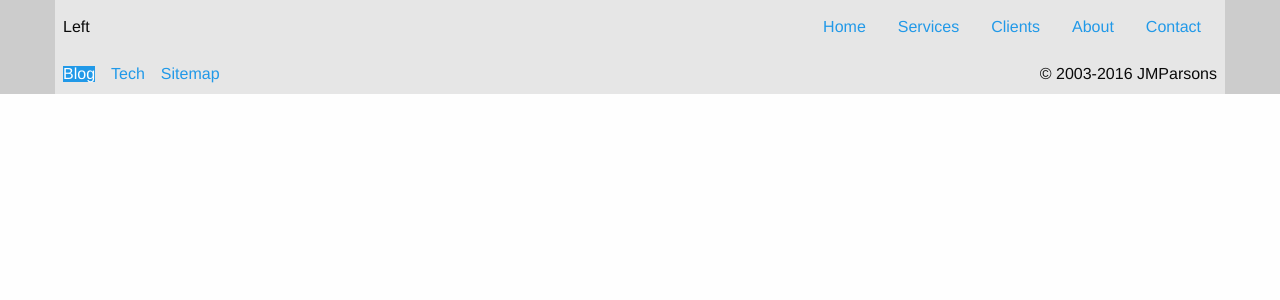
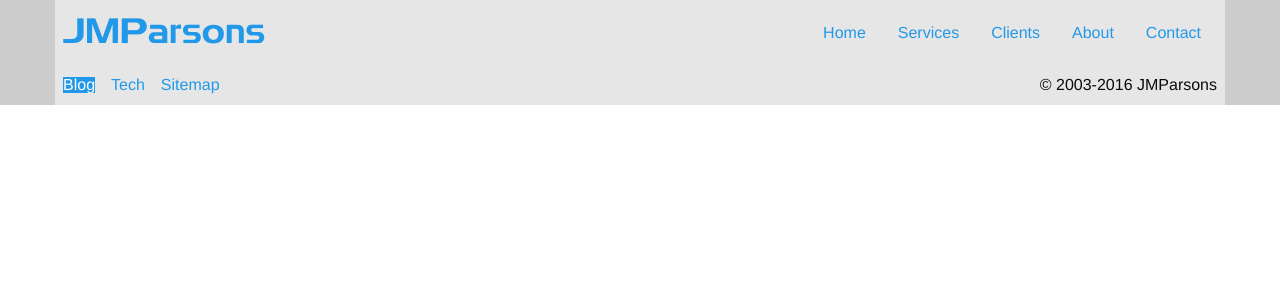
Before and after one commit to jmparsons/jmpweb-old-jekyll, a Jekyll site: the page built from blog.md, in a window 1280 px wide. Shown: the top 300 px of the page. Built offline with Jekyll 4.4.1, drawn with Linux system fonts in a browser that asks for light colours.

Commit message:
Added jmp denmark, added logo with relative url.

```diff
--- a/_includes/header.html
+++ b/_includes/header.html
@@ -2,7 +2,9 @@
   <div class="row">
     <div class="large-12 columns">
       <div class="top-bar">
-        <div class="top-bar-left">Left</div>
+        <div class="top-bar-left">
+          <h1 class="logo"><a href="{{ '/' | relative_url }}">JMParsons</a></h1>
+        </div>
         <div class="top-bar-right">
           {% include topnav.html %}
         </div>
--- /dev/null
+++ b/assets/css/components/fonts.scss
@@ -0,0 +1,11 @@
+@font-face {
+  font-family: 'Denmark';
+  src: url('../fonts/jmp-denmark.eot');
+  src: url('../fonts/jmp-denmark.eot?#iefix') format('embedded-opentype'),
+    url('../fonts/jmp-denmark.woff2') format('woff2'),
+    url('../fonts/jmp-denmark.woff') format('woff'),
+    url('../fonts/jmp-denmark.ttf') format('truetype'),
+    url('../fonts/jmp-denmark.svg#webfont') format('svg');
+  font-weight: normal;
+  font-style: normal;
+}
--- a/assets/css/components/header.scss
+++ b/assets/css/components/header.scss
@@ -1,5 +1,17 @@
 .site-header {
   background: #ccc;
+}
+
+h1.logo {
+  margin: 0;
+  padding: 0;
+  font-size: 1rem;
+}
+
+.logo a {
+  font-family: 'Denmark';
+  font-size: 2.2rem;
+  font-weight: 300;
 }
 
 .topnav {
--- a/assets/css/styles.scss
+++ b/assets/css/styles.scss
@@ -48,6 +48,7 @@
 
 @import 'font-awesome/font-awesome';
 
+@import 'components/fonts';
 @import 'components/header';
 @import 'components/footer';
 @import 'components/contact';
```
Also changed, not shown: assets/fonts/jmp-denmark.ttf (added), assets/fonts/jmp-denmark.woff (added), assets/fonts/jmp-denmark.woff2 (added), 2 other files.
